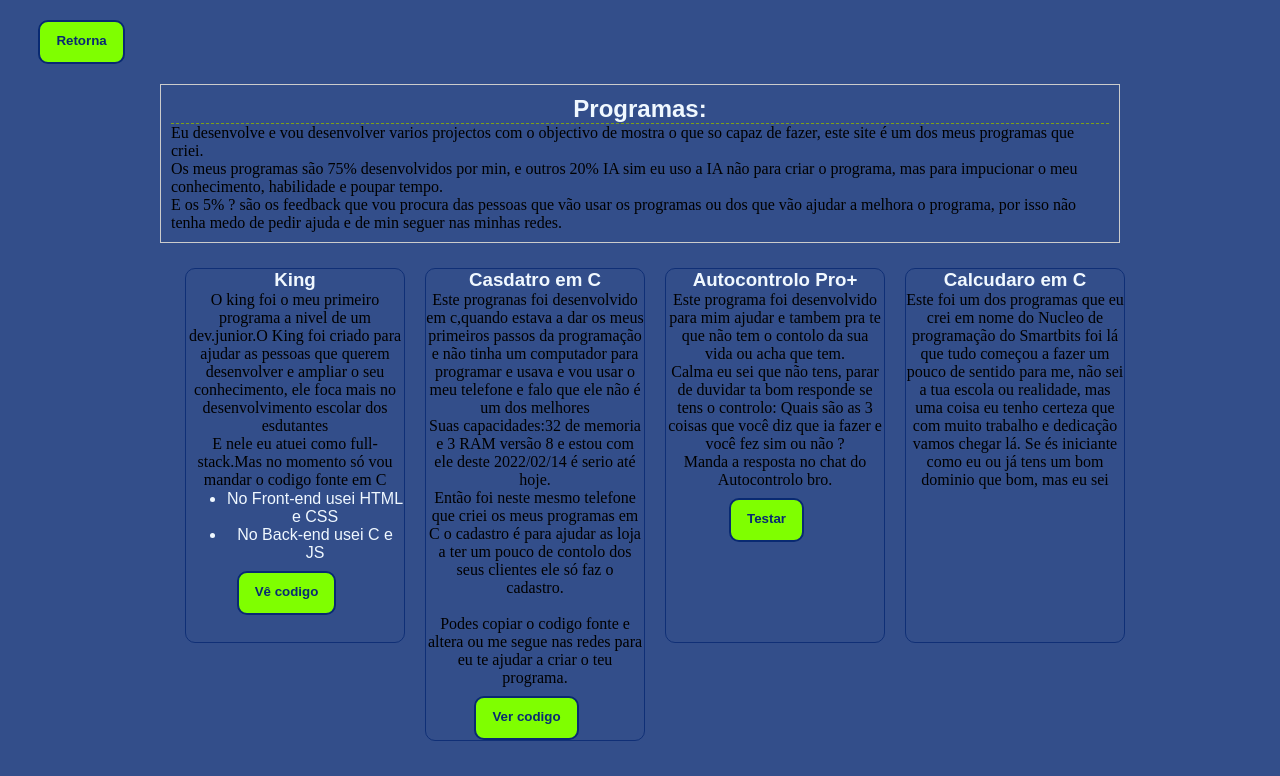
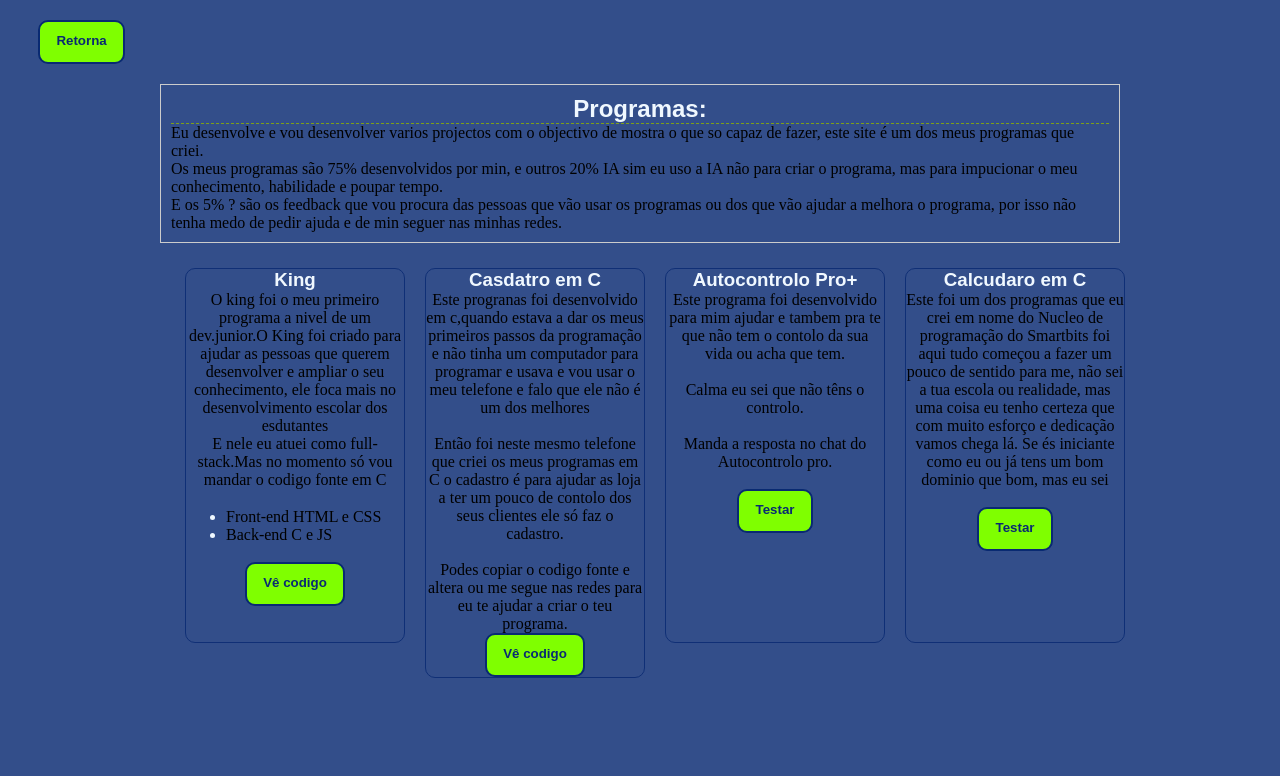
Before and after one commit to jose23frederico23-tech/jose-armindo-frederico, a plain HTML site: page programas/programas.html in a window 1280 px wide. Shown: the top 776 px of the page. Drawn offline with Linux system fonts and the light colour scheme.

Commit message:
em reforma

```diff
--- a/desgner/perfil.css
+++ b/desgner/perfil.css
@@ -13,6 +13,7 @@ html{
     font-size: 16px;
     scroll-behavior: smooth;
 }
+
 body{
     min-width: 0;
     min-height: 100vh;
@@ -21,6 +22,7 @@ body{
     font-family: Arial, Helvetica, sans-serif;
     overflow-x: hidden;
 }
+
 nav{
     margin-top: 0;
     display: flex;
@@ -31,6 +33,7 @@ nav{
     position: static;
     padding: 20px var(--espaco-pagina);
 }
+
 a{  color: #488;
     text-decoration: none;
     text-align: center;
--- a/programas/programas.html
+++ b/programas/programas.html
@@ -31,11 +31,14 @@
                             foca mais no desenvolvimento escolar dos esdutantes </p>
                             <p>E nele eu atuei como full-stack.Mas no momento só vou mandar o codigo fonte em C
                             </p>
+                <br>
+
                 <ul>
-                    <li>No Front-end usei HTML e CSS</li>
-                    <li>No Back-end usei C e JS</li>
+                    <li><p style="text-align: left;">Front-end HTML e CSS</p></li>
+                    <li><p style="text-align: left;">Back-end C e JS</p></li>
                 </ul>
-                <button class="B-code"><a href="P em C/chatking.c">Vê codigo</a></button>
+                <br>
+                <button><a href="P em C/chatking.c">Vê codigo</a></button>
             </div>
         </div>
     </section>
@@ -44,12 +47,11 @@
             <div class="card-element">
                 <h3>Casdatro em C</h3>
                 <p>Este progranas foi desenvolvido em c,quando estava a dar os meus primeiros passos da programação e não tinha um computador para programar e usava e vou usar o meu telefone e falo que ele não é um dos melhores <br>
-                    Suas capacidades:32 de memoria e 3 RAM versão 8 e estou com ele deste 2022/02/14 é serio até hoje.
                     <br> Então foi neste mesmo telefone que criei os meus programas em C o cadastro é para ajudar as loja a ter um pouco de contolo dos seus clientes ele só faz o cadastro.</p>
                     <br>
                     <p>Podes copiar o codigo fonte e altera ou me segue nas redes para eu te ajudar a criar o teu programa.</p>
-                    <button class="B-code"><a href="P em C/cadastro-para-shop.c">Ver codigo</a></button>
 
+                    <button ><a href="P em C/cadastro-para-shop.c">Vê codigo</a></button>
                 </div>
             </div>
         </section>
@@ -59,11 +61,11 @@
                 <div class="card-element">
                     <h3>Autocontrolo Pro+</h3>
                     <p>Este programa foi desenvolvido para mim ajudar e tambem pra te que não tem o
-                        contolo da sua vida ou acha que tem. <br>Calma eu sei que não tens, parar de duvidar ta bom responde se tens o controlo: Quais são as 3 coisas
-                        que você diz que ia fazer e você fez sim ou não ? <br> Manda a resposta no chat do Autocontrolo bro.
+                    contolo da sua vida ou acha que tem.</p><br> <p>Calma eu sei que não têns o controlo.
+                    </p> <br> <p>Manda a resposta no chat do Autocontrolo pro.
+                    </p>
                         <br>
-                        <button class="B-code"><a href="https://autocontrolo-pro.vercel.app">Testar</a></button>
-                    </p>
+                        <button><a href="https://autocontrolo-pro.vercel.app">Testar</a></button>
                 </div>
             </div>
         </section>
@@ -71,10 +73,13 @@
     <div class="card">
         <div class="card-element">
             <h3>Calcudaro em C</h3>
-            <p>Este foi um dos programas que eu crei em nome do Nucleo de programação do Smartbits foi lá que tudo começou  a fazer um pouco de
-                sentido para me, não sei a tua escola ou realidade, mas uma coisa eu tenho certeza que com muito trabalho e dedicação vamos chegar lá. Se és iniciante
+            <p>Este foi um dos programas que eu crei em nome do Nucleo de programação do Smartbits foi  aqui tudo começou  a fazer um pouco de
+                sentido para me, não sei a tua escola ou realidade, mas uma coisa eu tenho certeza que com muito esforço e dedicação vamos chega lá. Se és iniciante
                 como eu ou já tens um bom dominio que bom, mas eu sei
+
             </p>
+            <br>
+            <button><a href="P em C/Calculadora.c">Testar</a></button>
         </div>
     </div>
 
```
Also changed, not shown: aprender/livros.html (+19 -3 lines), aprender/mentoria.html (+1 -1 lines).
